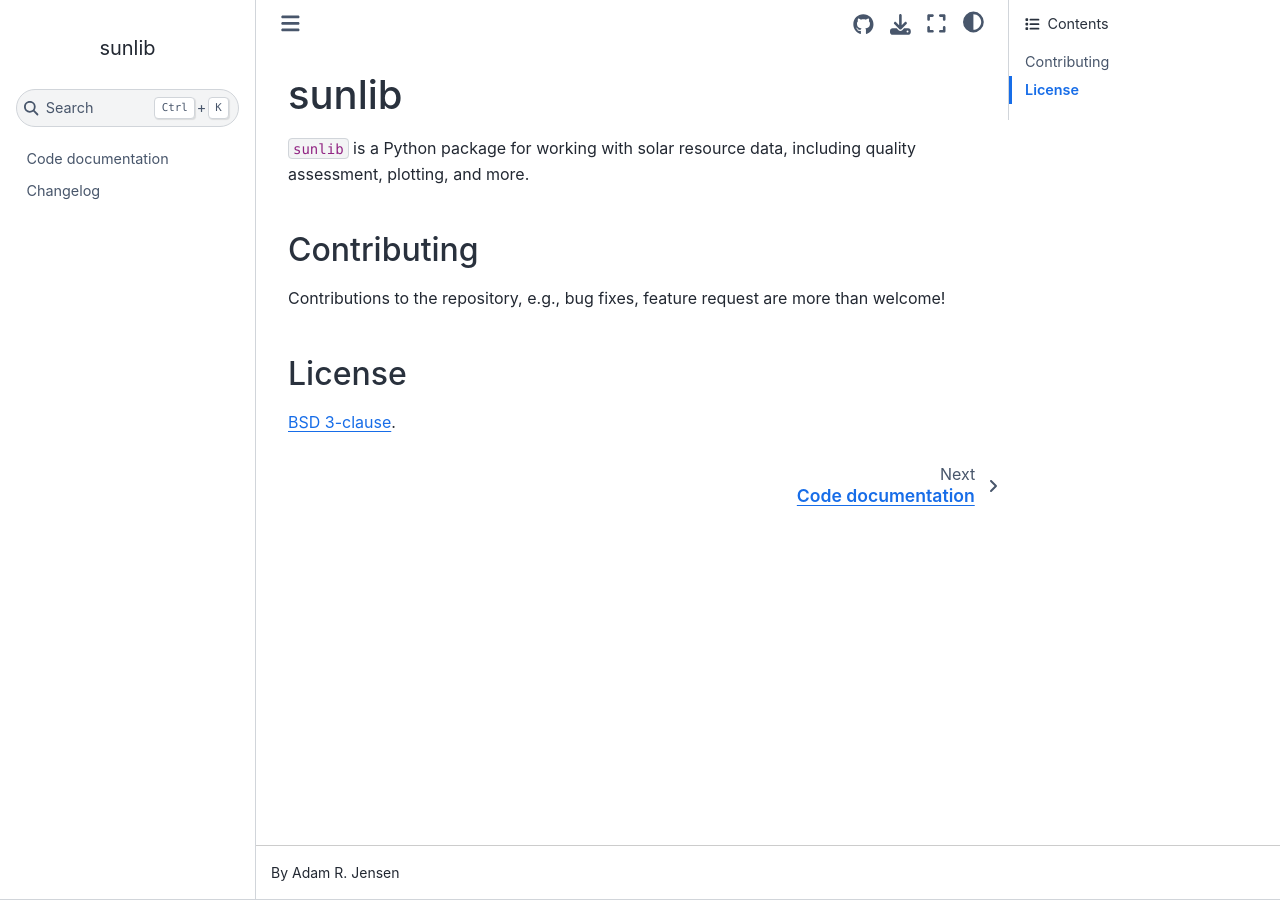
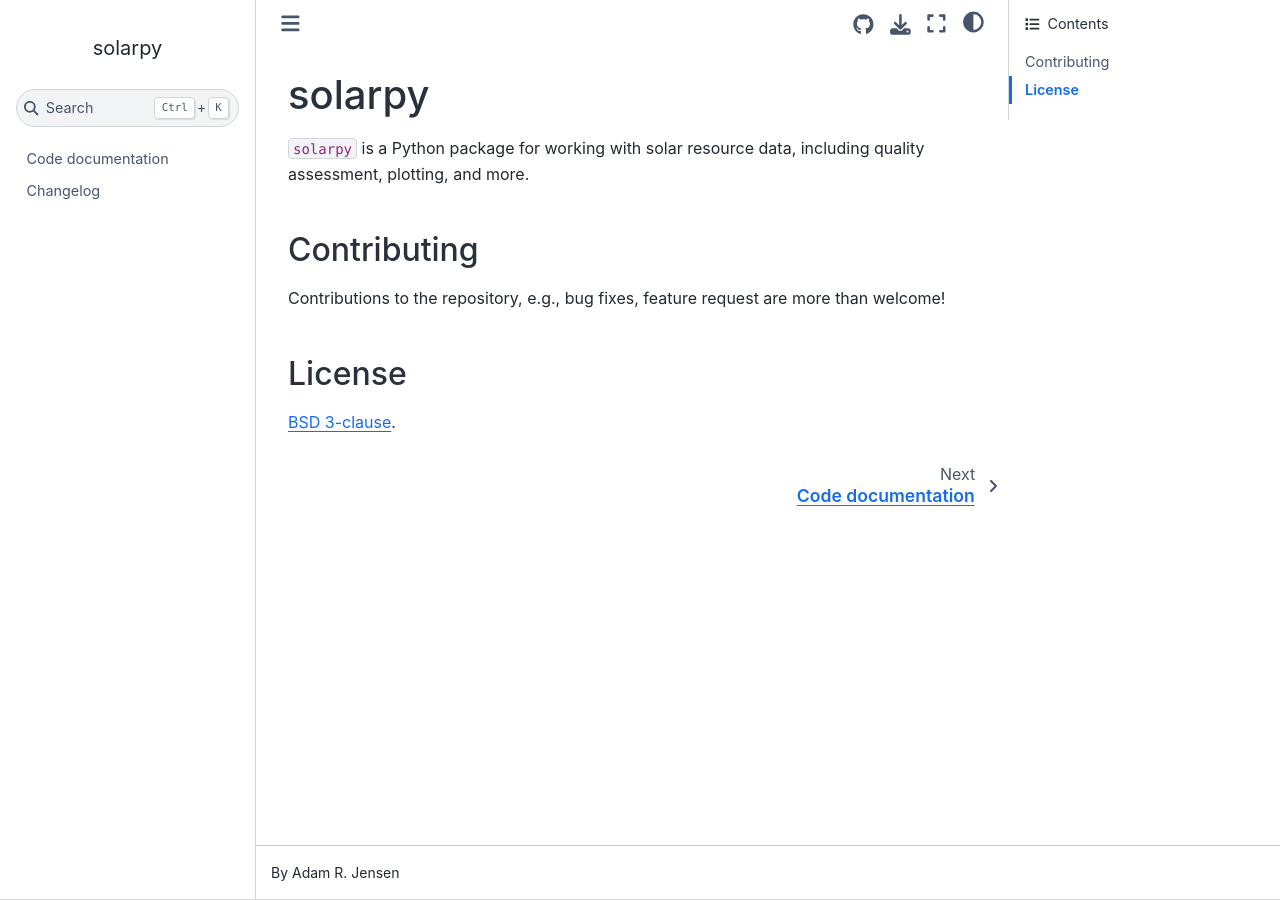
Before and after one commit to AssessingSolar/solarpy, a Sphinx documentation site: the page built from docs/source/index.md, in a window 1280 px wide. Built offline with Sphinx 7.4.7 and the Sphinx Book theme 1.1.4, drawn with Linux system fonts in a browser that asks for light colours; pages that are not in the unit, such as notebooks, are missing from menus.

Commit message:
Change sunlib to solarpy

```diff
--- a/docs/source/conf.py
+++ b/docs/source/conf.py
@@ -15,7 +15,7 @@ sys.path.insert(0, os.path.abspath('../../src'))
 
 # -- Project information -----------------------------------------------------
 
-project = 'sunlib'
+project = 'solarpy'
 copyright = '2025 Adam R. Jensen'
 author = 'Adam R. Jensen'
 
@@ -46,12 +46,12 @@ exclude_patterns = []
 
 # The theme to use for HTML and HTML Help pages.
 html_theme = 'sphinx_book_theme'
-html_title = 'sunlib'
-# html_logo = "_static/sunlib_logo.svg"
-# html_favicon = "_static/sunlib_logo.svg"
+html_title = 'solarpy'
+# html_logo = "_static/solarpy_logo.svg"
+# html_favicon = "_static/solarpy_logo.svg"
 
 html_theme_options = {
-    "repository_url": "https://github.com/assessingsolar/sunlib",
+    "repository_url": "https://github.com/assessingsolar/solarpy",
     "use_issues_button": True,
     "use_repository_button": True,
 }
--- a/docs/source/documentation.rst
+++ b/docs/source/documentation.rst
@@ -1,4 +1,4 @@
-.. currentmodule:: sunlib
+.. currentmodule:: solarpy
 
 
 Code documentation
--- a/docs/source/index.md
+++ b/docs/source/index.md
@@ -1,6 +1,6 @@
-# sunlib
+# solarpy
 
-`sunlib` is a Python package for working with solar resource data, including quality assessment, plotting, and more.
+`solarpy` is a Python package for working with solar resource data, including quality assessment, plotting, and more.
 
 
 ## Contributing
```
